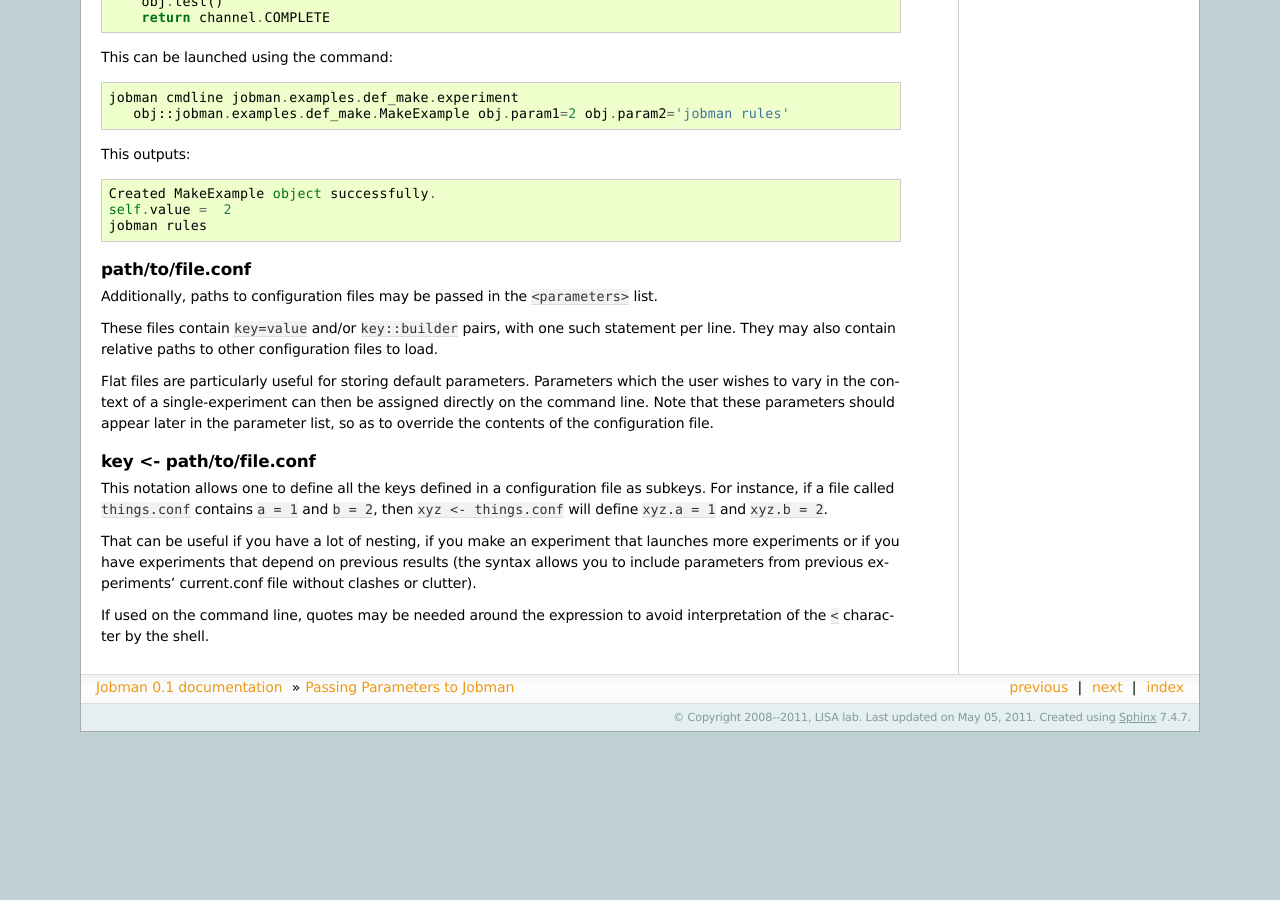
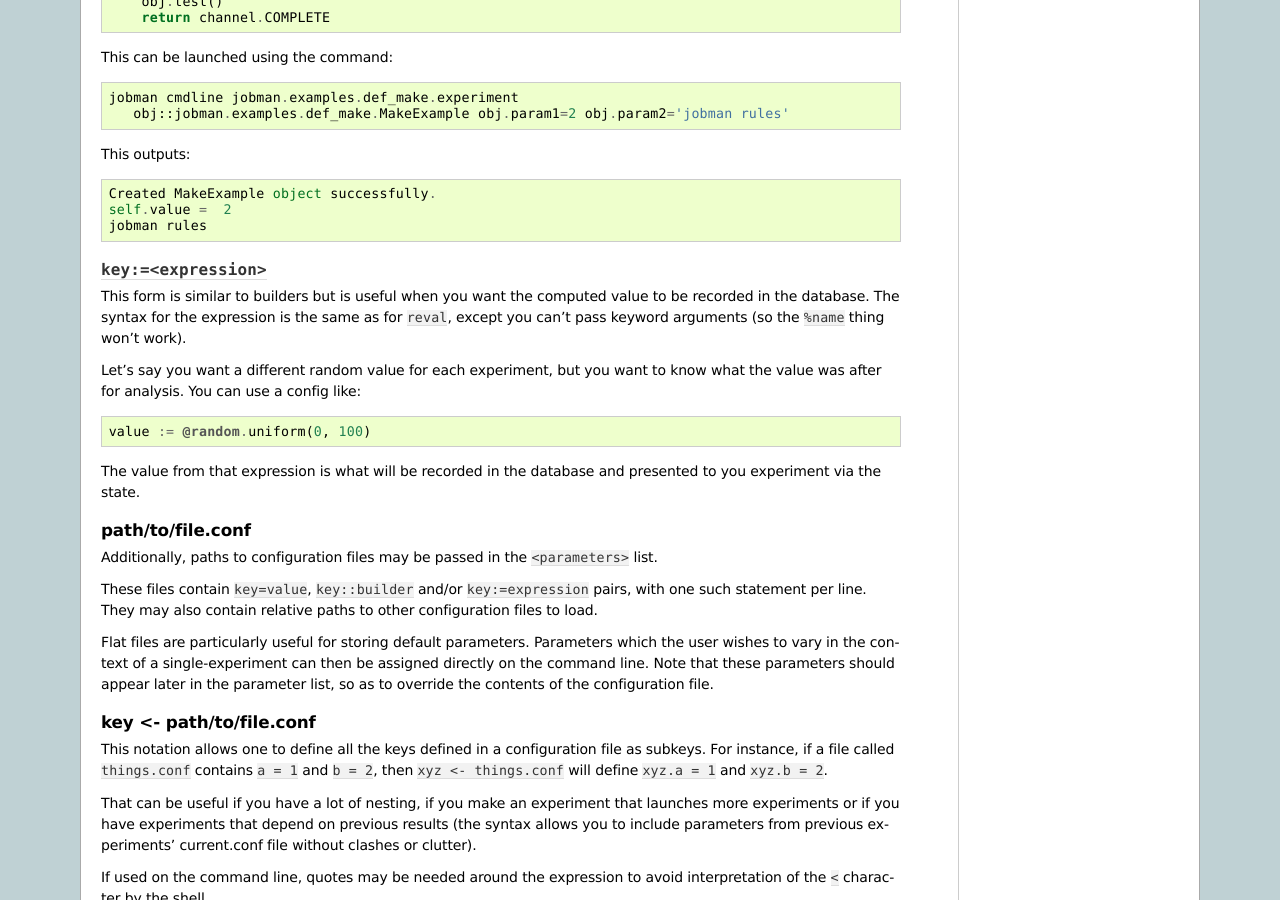
Before and after one commit to crmne/jobman, a Sphinx documentation site: the page built from doc/cmdline.txt, in a window 1280 px wide and 900 px high, scrolled down 1010 px. Built offline with Sphinx 7.4.7, drawn with Linux system fonts in a browser that asks for light colours; formulas are drawn with MathJax 3; before the commit the page ends 1742 px from its top, so only the background shows below that.

Commit message:
Update docs to mention the key:=expression syntax.

```diff
--- a/doc/cmdline.txt
+++ b/doc/cmdline.txt
@@ -87,15 +87,31 @@ This outputs::
     self.value =  2
     jobman rules
 
+``key:=<expression>``
+---------------------
+
+This form is similar to builders but is useful when you want the
+computed value to be recorded in the database.  The syntax for the
+expression is the same as for ``reval``, except you can't pass keyword
+arguments (so the ``%name`` thing won't work).
+
+Let's say you want a different random value for each experiment, but
+you want to know what the value was after for analysis.  You can use a
+config like::
+
+      value := @random.uniform(0, 100)
+
+The value from that expression is what will be recorded in the
+database and presented to you experiment via the state.
 
 path/to/file.conf
 -----------------
 
 Additionally, paths to configuration files may be passed in the ``<parameters>`` list.
 
-These files contain ``key=value`` and/or ``key::builder`` pairs, with one
-such statement per line. They may also contain relative paths to other
-configuration files to load.
+These files contain ``key=value``, ``key::builder`` and/or
+``key:=expression`` pairs, with one such statement per line. They may
+also contain relative paths to other configuration files to load.
 
 Flat files are particularly useful for storing default parameters. Parameters
 which the user wishes to vary in the context of a single-experiment can then be
```
